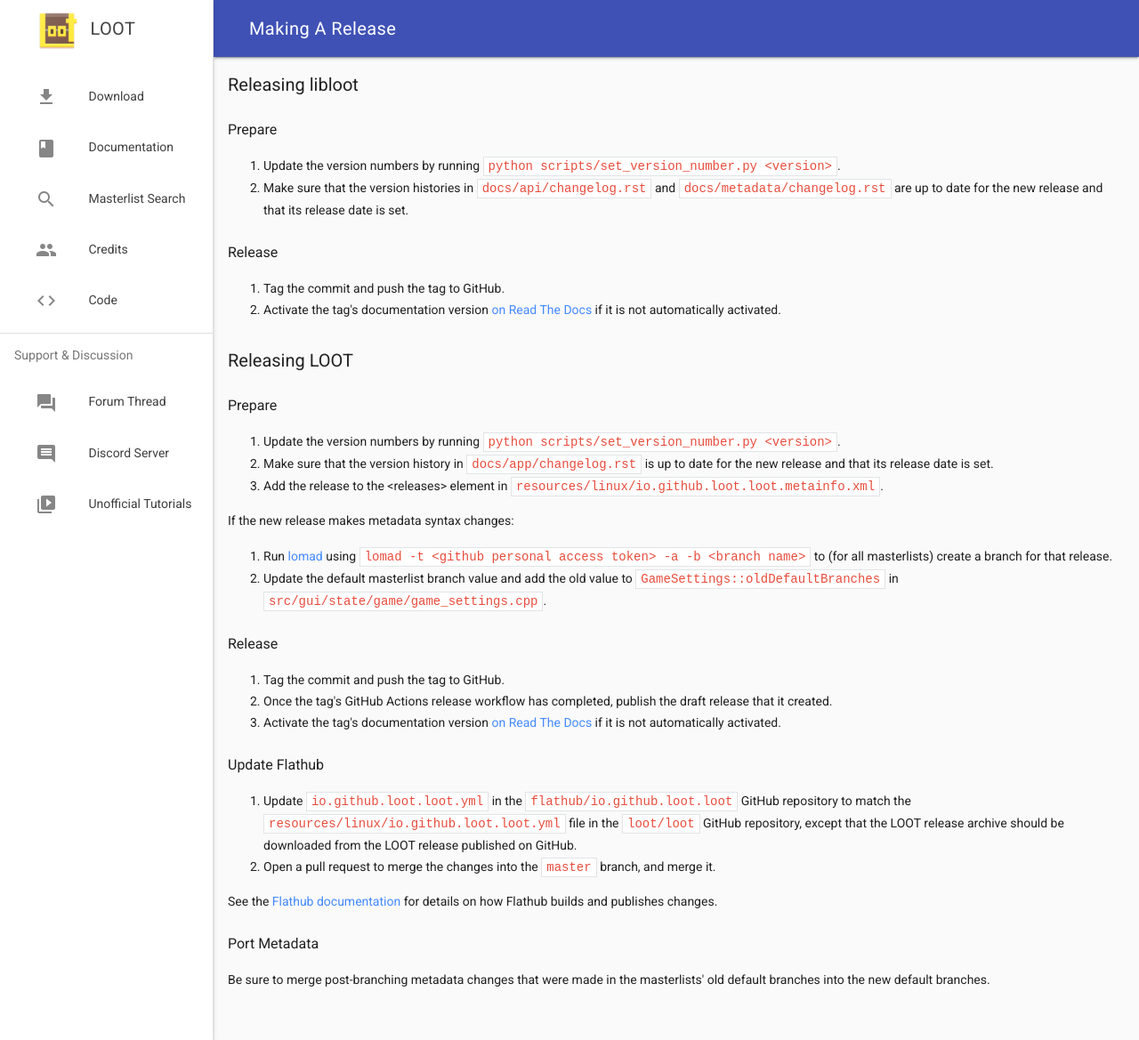
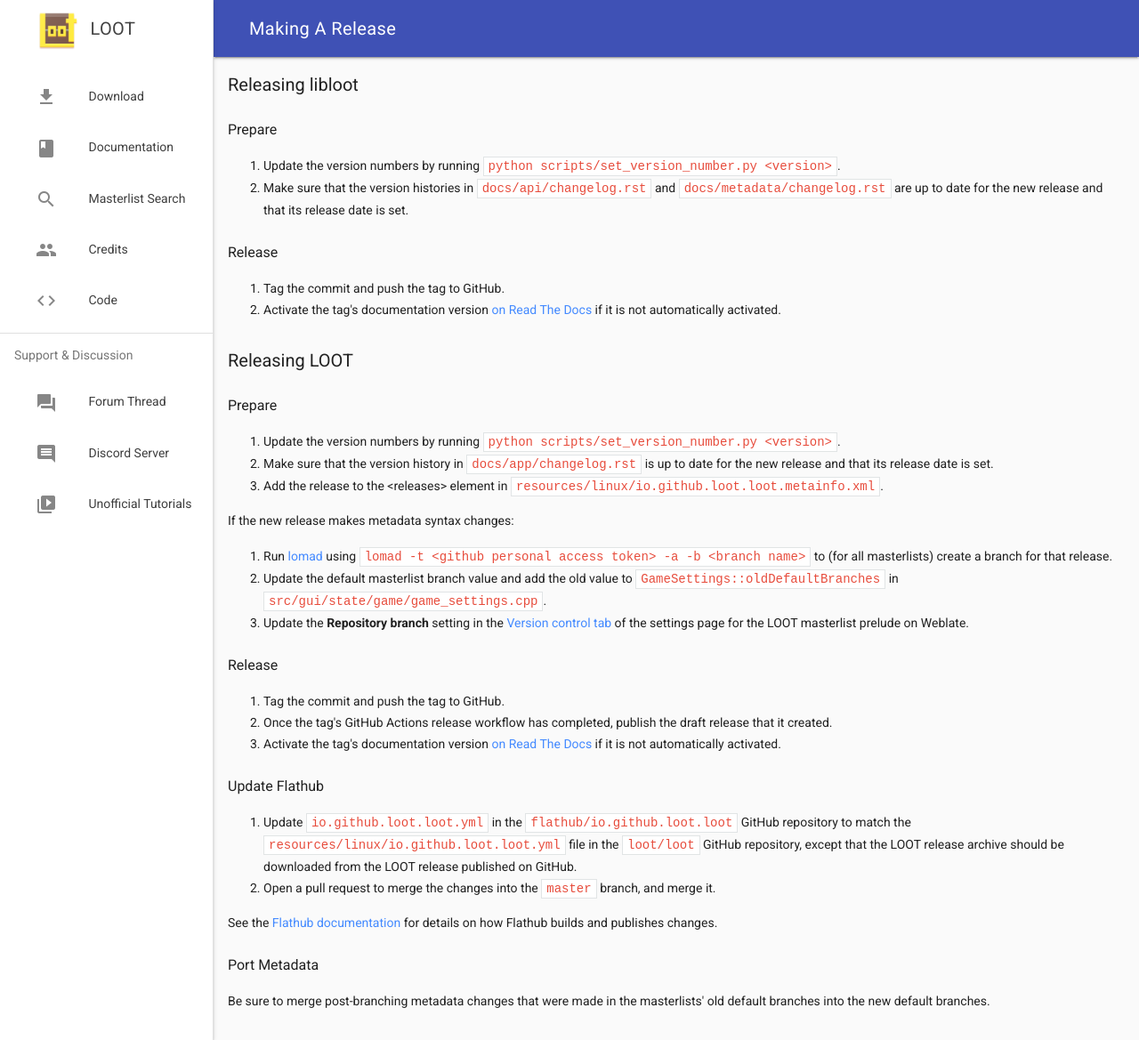
Before and after one commit to loot/loot.github.io, a Jekyll site: the page built from docs/team/Making-A-Release.html, in a window 1280 px wide. Shown: the whole page at 89% size. Built offline with Jekyll 4.4.1, drawn with Linux system fonts in a browser that asks for light colours.

Commit message:
Add release step to update Weblate settings
If there is a new default masterlist branch.

```diff
--- a/docs/team/Making-A-Release.html
+++ b/docs/team/Making-A-Release.html
@@ -33,6 +33,7 @@
 <ol>
   <li>Run <a href="https://github.com/loot/lomad">lomad</a> using <code>lomad -t &lt;github personal access token&gt; -a -b &lt;branch name&gt;</code> to (for all masterlists) create a branch for that release.</li>
   <li>Update the default masterlist branch value and add the old value to <code>GameSettings::oldDefaultBranches</code> in <code>src/gui/state/game/game_settings.cpp</code>.</li>
+  <li>Update the <b>Repository branch</b> setting in the <a href="https://hosted.weblate.org/settings/loot/prelude/#vcs">Version control tab</a> of the settings page for the LOOT masterlist prelude on Weblate.</li>
 </ol>
 
 <h4>Release</h4>
```
